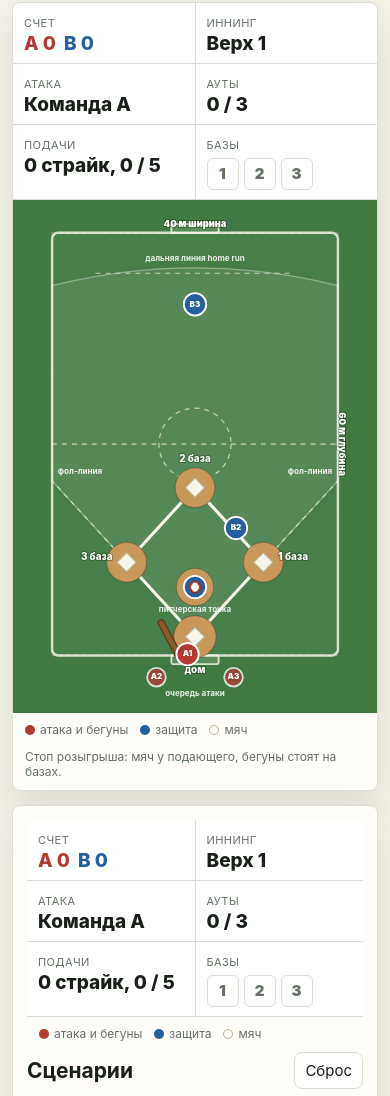
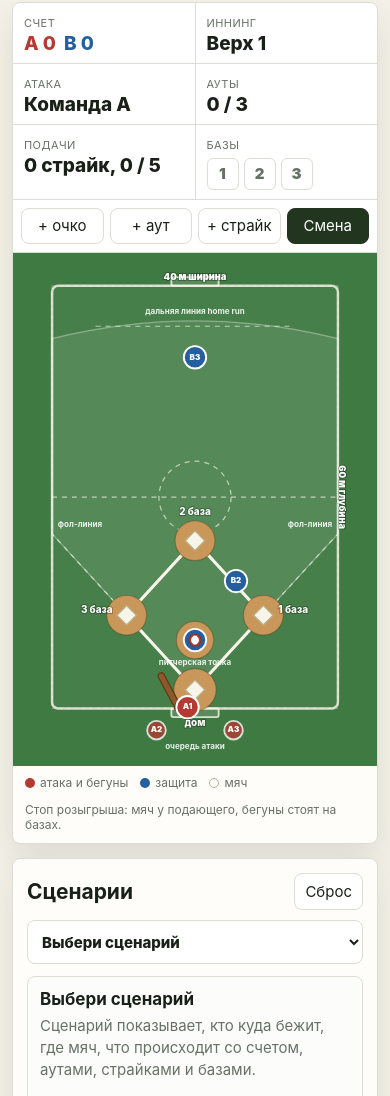
Before and after one commit to lotfull/baseball-lotfull-ru, a plain HTML site: page index.html in a window 390 px wide. Shown: the part 255-1351 px from the top of the page. Drawn offline with Linux system fonts and the light colour scheme.

Commit message:
Add mobile scenario dropdown

```diff
--- a/index.html
+++ b/index.html
@@ -362,6 +362,11 @@
       font-size: 12px;
     }
 
+    .score-strip.desktop-score,
+    .legend.desktop-legend {
+      display: none;
+    }
+
     .dot {
       display: inline-block;
       width: 10px;
@@ -432,6 +437,23 @@
       background: #edf5ea;
       border-color: #5a8a53;
       box-shadow: inset 0 0 0 1px #5a8a53;
+    }
+
+    .scenario-select-wrap {
+      display: none;
+      margin-bottom: 12px;
+    }
+
+    .scenario-select {
+      width: 100%;
+      min-height: 44px;
+      border: 1px solid var(--line);
+      border-radius: 8px;
+      background: #fff;
+      color: var(--ink);
+      font: inherit;
+      font-weight: 800;
+      padding: 8px 10px;
     }
 
     .callout {
@@ -489,6 +511,10 @@
       margin-top: 12px;
     }
 
+    .mobile-score-tools {
+      display: none;
+    }
+
     .game-tools button {
       padding: 8px 6px;
       line-height: 1.1;
@@ -735,7 +761,7 @@
         justify-content: flex-end;
       }
 
-      .desktop-score {
+      .score-strip.desktop-score {
         display: grid;
         grid-template-columns: repeat(3, minmax(0, 1fr));
         border: 1px solid var(--line);
@@ -744,7 +770,7 @@
         margin-bottom: 10px;
       }
 
-      .desktop-legend {
+      .legend.desktop-legend {
         display: flex;
         padding: 0;
         margin: 0 0 12px;
@@ -785,6 +811,33 @@
       .scenario-grid,
       .game-tools {
         grid-template-columns: 1fr;
+      }
+
+      .field-panel .mobile-score-tools {
+        display: grid;
+        grid-template-columns: repeat(4, minmax(0, 1fr));
+        gap: 6px;
+        padding: 8px;
+        background: #fff;
+        border-bottom: 1px solid var(--line);
+      }
+
+      .mobile-score-tools button {
+        min-height: 36px;
+        padding: 6px 4px;
+        line-height: 1.05;
+      }
+
+      .side-panel > .game-tools {
+        display: none;
+      }
+
+      .scenario-grid {
+        display: none;
+      }
+
+      .scenario-select-wrap {
+        display: block;
       }
 
       .score-strip {
@@ -881,6 +934,13 @@
             <span class="score-label">Базы</span>
             <span class="base-state"><span id="base1">1</span><span id="base2">2</span><span id="base3">3</span></span>
           </div>
+        </div>
+
+        <div class="mobile-score-tools" aria-label="Ручной счетчик">
+          <button type="button" data-action="addRun">+ очко</button>
+          <button type="button" data-action="addOut">+ аут</button>
+          <button type="button" data-action="addStrike">+ страйк</button>
+          <button type="button" data-action="switchHalf" class="primary">Смена</button>
         </div>
 
         <div class="field-wrap">
@@ -994,24 +1054,30 @@
           <span><i class="dot white-dot"></i>мяч</span>
         </div>
 
+        <div class="game-tools" aria-label="Ручной счетчик">
+          <button type="button" id="addRun" data-action="addRun">+ очко</button>
+          <button type="button" id="addOut" data-action="addOut">+ аут</button>
+          <button type="button" id="addStrike" data-action="addStrike">+ страйк</button>
+          <button type="button" id="switchHalf" data-action="switchHalf" class="primary">Смена</button>
+        </div>
+
         <div class="panel-title">
           <h2>Сценарии</h2>
           <button class="ghost" type="button" id="resetDemo">Сброс</button>
         </div>
 
+        <div class="scenario-select-wrap">
+          <select class="scenario-select" id="scenarioSelect" aria-label="Выбор сценария">
+            <option value="">Выбери сценарий</option>
+          </select>
+        </div>
+
         <div class="scenario-grid" id="scenarioButtons"></div>
 
         <div class="callout" aria-live="polite">
           <h3 id="scenarioTitle">Выбери сценарий</h3>
-          <p id="scenarioText">Кнопки показывают, кто куда бежит, где мяч, что происходит со счетом, аутами, страйками и базами.</p>
+          <p id="scenarioText">Сценарий показывает, кто куда бежит, где мяч, что происходит со счетом, аутами, страйками и базами.</p>
           <ul class="rule-list" id="scenarioRules"></ul>
-        </div>
-
-        <div class="game-tools" aria-label="Ручной счетчик">
-          <button type="button" id="addRun">+ очко</button>
-          <button type="button" id="addOut">+ аут</button>
-          <button type="button" id="addStrike">+ страйк</button>
-          <button type="button" id="switchHalf" class="primary">Смена</button>
         </div>
       </aside>
     </section>
@@ -1647,6 +1713,8 @@
         button.classList.toggle('active', button.dataset.scenario === key);
         button.disabled = true;
       });
+      document.getElementById('scenarioSelect').value = key;
+      document.getElementById('scenarioSelect').disabled = true;
       const scenario = scenarios[key];
       setScenarioText(scenario);
       applyCounts(scenario.setup);
@@ -1668,6 +1736,7 @@
           setTimeout(switchHalf, 450);
         }
         document.querySelectorAll('.scenario-grid button').forEach(button => button.disabled = false);
+        document.getElementById('scenarioSelect').disabled = false;
       }, doneAt));
     }
 
@@ -1688,8 +1757,10 @@
         button.classList.remove('active');
         button.disabled = false;
       });
+      document.getElementById('scenarioSelect').value = '';
+      document.getElementById('scenarioSelect').disabled = false;
       document.getElementById('scenarioTitle').textContent = 'Выбери сценарий';
-      document.getElementById('scenarioText').textContent = 'Кнопки показывают, кто куда бежит, где мяч, что происходит со счетом, аутами, страйками и базами.';
+      document.getElementById('scenarioText').textContent = 'Сценарий показывает, кто куда бежит, где мяч, что происходит со счетом, аутами, страйками и базами.';
       document.getElementById('scenarioRules').innerHTML = '';
     }
 
@@ -1720,13 +1791,22 @@
 
     function buildButtons() {
       const root = document.getElementById('scenarioButtons');
+      const select = document.getElementById('scenarioSelect');
       root.innerHTML = Object.entries(scenarios)
         .map(([key, scenario]) => `<button type="button" data-scenario="${key}">${scenario.label}</button>`)
+        .join('');
+      select.innerHTML = '<option value="">Выбери сценарий</option>' + Object.entries(scenarios)
+        .map(([key, scenario]) => `<option value="${key}">${scenario.label}</option>`)
         .join('');
       root.addEventListener('click', event => {
         const button = event.target.closest('button[data-scenario]');
         if (button) {
           runScenario(button.dataset.scenario);
+        }
+      });
+      select.addEventListener('change', () => {
+        if (select.value) {
+          runScenario(select.value);
         }
       });
     }
@@ -1754,10 +1834,10 @@
       button.addEventListener('click', () => setMode(button.dataset.mode));
     });
     document.getElementById('resetDemo').addEventListener('click', resetDemo);
-    document.getElementById('addRun').addEventListener('click', addRun);
-    document.getElementById('addOut').addEventListener('click', addOut);
-    document.getElementById('addStrike').addEventListener('click', addStrike);
-    document.getElementById('switchHalf').addEventListener('click', switchHalf);
+    const actions = { addRun, addOut, addStrike, switchHalf };
+    document.querySelectorAll('[data-action]').forEach(button => {
+      button.addEventListener('click', () => actions[button.dataset.action]());
+    });
 
     buildButtons();
     resetDemo();
```
